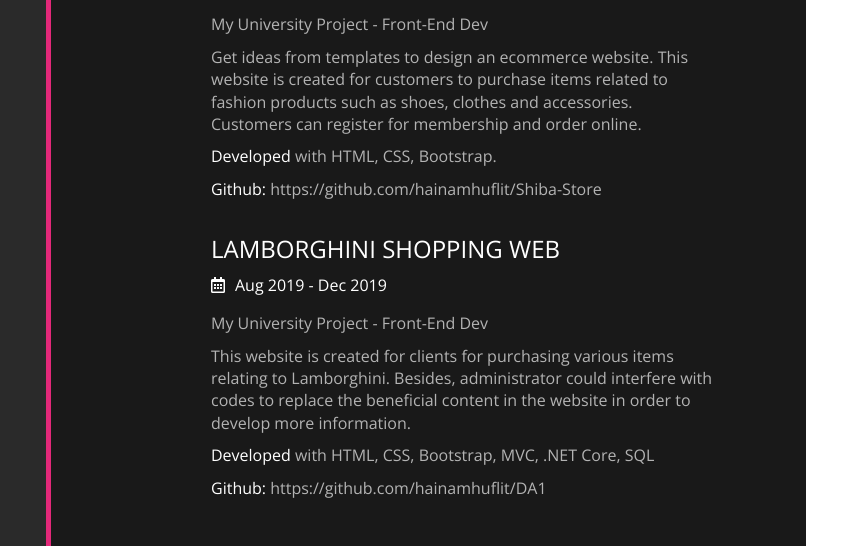
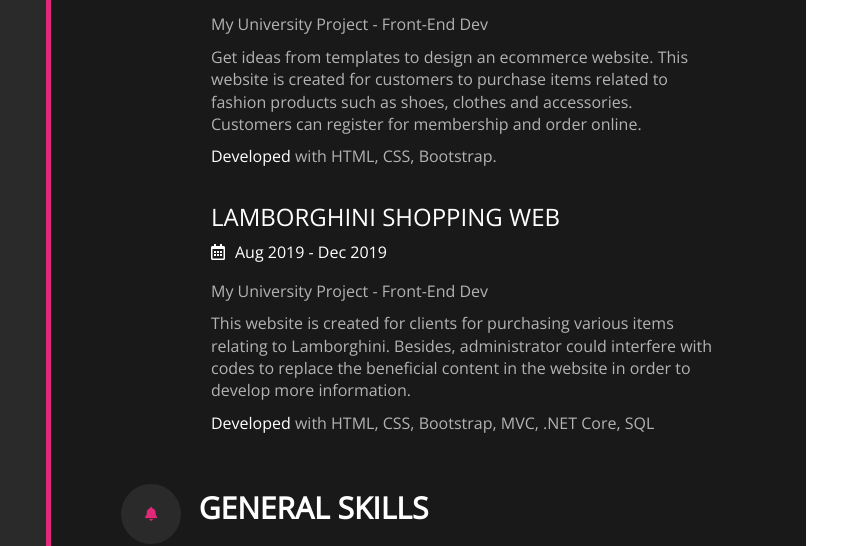
Before and after one commit to hainamhuflit/tlhn.github.io, a plain HTML site: page index.html in a window 1280 px wide. Shown: the part 783-1329 px from the top of the page, 419-1280 px from the left. Drawn offline with nearby package versions, Linux system fonts and the light colour scheme.

Commit message:
commit11

```diff
--- a/index.html
+++ b/index.html
@@ -197,7 +197,6 @@
                                     <p>My University Project - Front-End Dev</p>
                                     <p>Get ideas from templates to design an ecommerce website. This website is created for customers to purchase items related to fashion products such as shoes, clothes and accessories. Customers can register for membership and order online.</p>
                                     <p><span>Developed</span> with HTML, CSS, Bootstrap.</p>
-                                    <p><span>Github:</span> https://github.com/hainamhuflit/Shiba-Store</p>
                                 </div>
                             </div>
                         </div>
@@ -216,26 +215,10 @@
                                     <p>My University Project - Front-End Dev</p>
                                     <p>This website is created for clients for purchasing various items relating to Lamborghini. Besides, administrator could interfere with codes to replace the beneficial content in the website in order to develop more information.</p>
                                     <p><span>Developed</span> with HTML, CSS, Bootstrap, MVC, .NET Core, SQL</p>
-                                    <p><span>Github:</span> https://github.com/hainamhuflit/DA1</p>
                                 </div>
                             </div>
                         </div>
                     </div>
-                    <!-- <div class="section-content">
-                        <div class="module">
-                            <div class="cv">
-                                <div class="cv-title">
-                                    <h2>W3 Template</h2>
-                                </div>
-                                <div class="cv-content">
-                                    <p>Personal Project - Front-End Dev</p>
-                                    <p>The project is made according to w3schools template. Responsive web with basic code.</p>
-                                    <p><span>Reference Link</span> https://www.w3schools.com/w3css/tryw3css_templates_band.htm</p>
-                                    <p><span>Github:</span> https://github.com/hainamhuflit/w3-template</p>
-                                </div>
-                            </div>
-                        </div>
-                    </div> -->
                 </div>
                 <!-- End Section3 -->
                 <div class="section">
```
